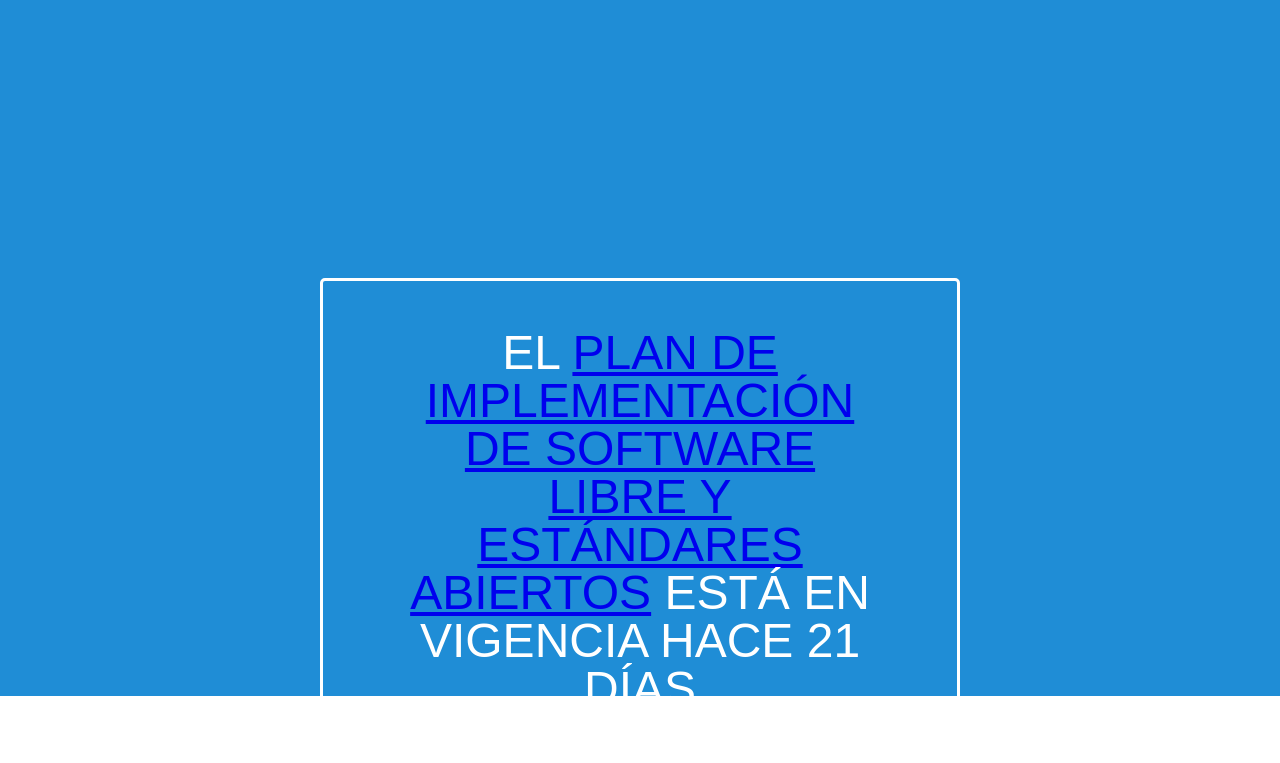
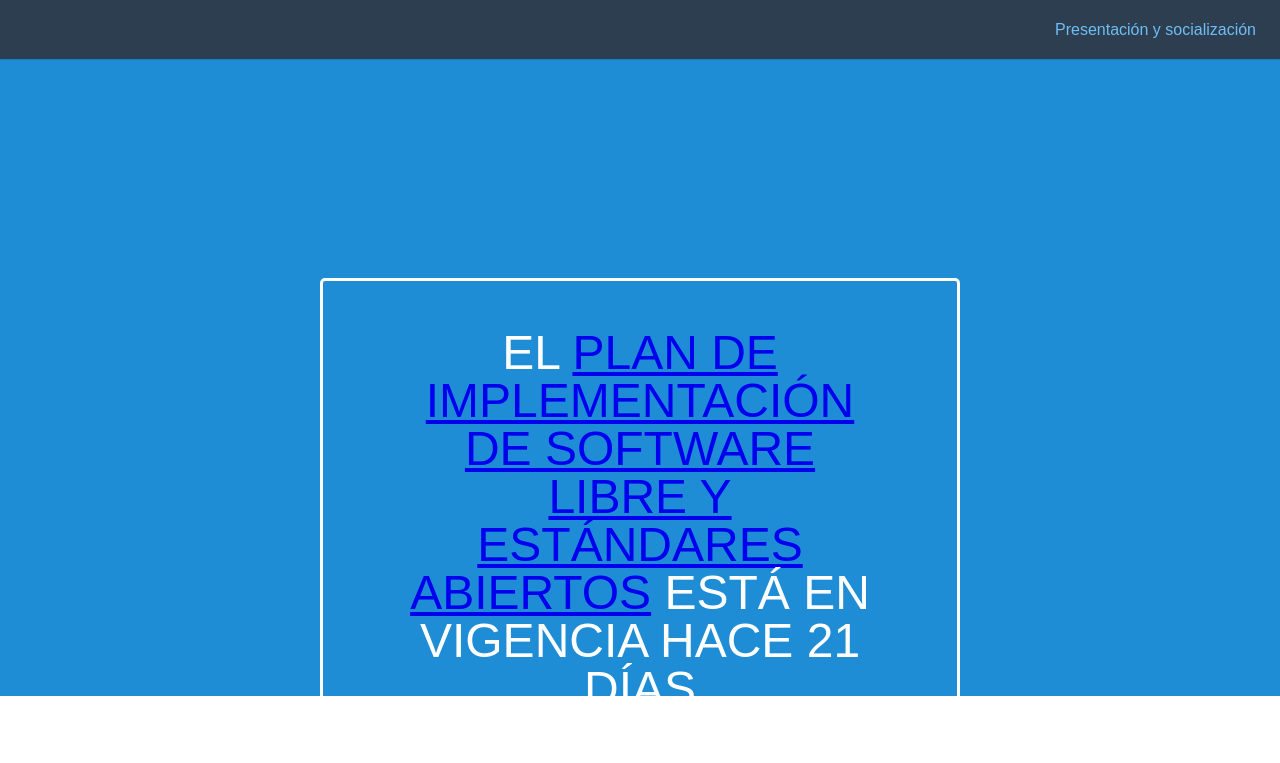
Before and after one commit to eigenwijsje/pislea, a Flask app: page / in a window 1280 px wide. Shown: the top 763 px of the page. Run offline with Flask 2, Linux system fonts and the light colour scheme; some libraries are stand-ins or nearby versions.

Commit message:
añadido el enlace a la presentación y soliazación el 2 de agosto

```diff
--- a/templates/index.html
+++ b/templates/index.html
@@ -28,6 +28,14 @@
     <![endif]-->
 </head>
 <body>
+
+<div class="header">
+    <div class="home-menu pure-menu pure-menu-horizontal pure-menu-fixed">
+        <ul class="pure-menu-list">
+            <li class="pure-menu-item"><a href="/2017-08-02/" class="pure-menu-link">Presentación y socialización</a></li>
+        </ul>
+    </div>
+</div>
 
 <div class="splash-container">
     <div class="splash">
```
